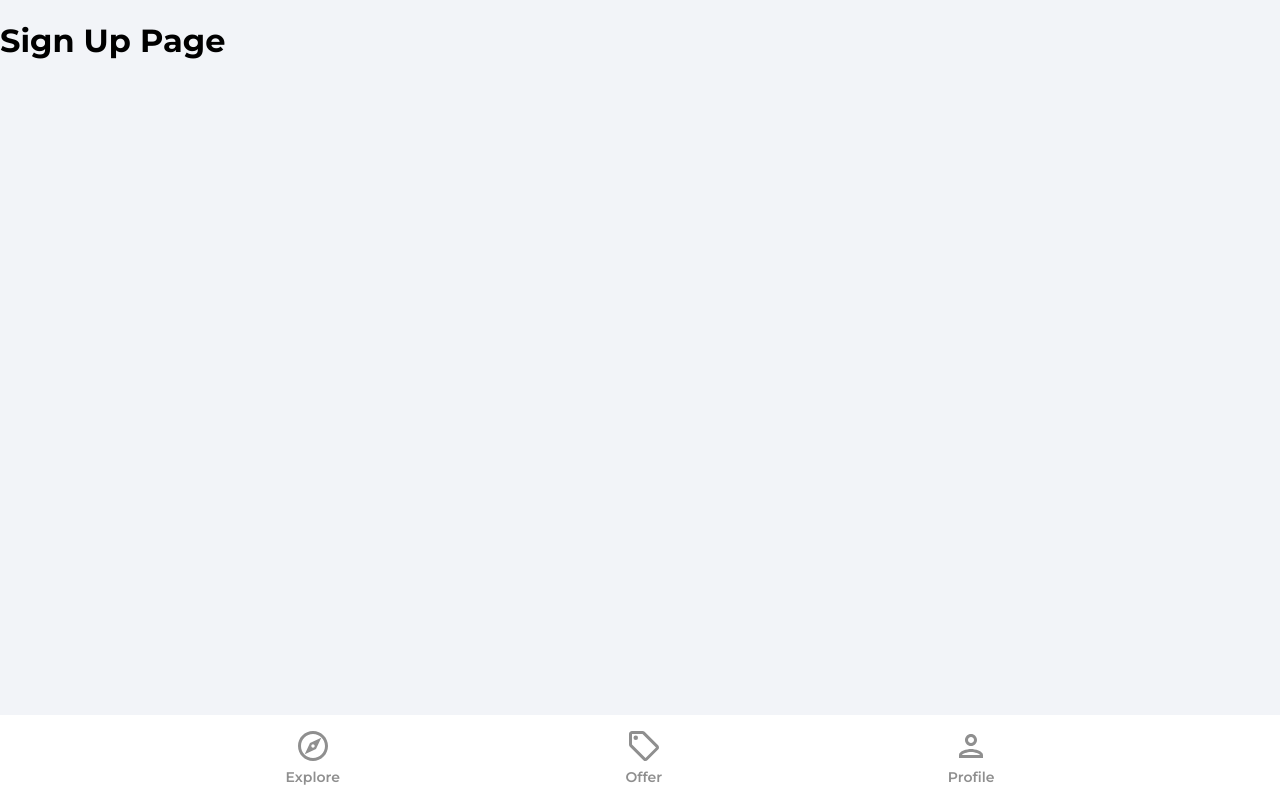
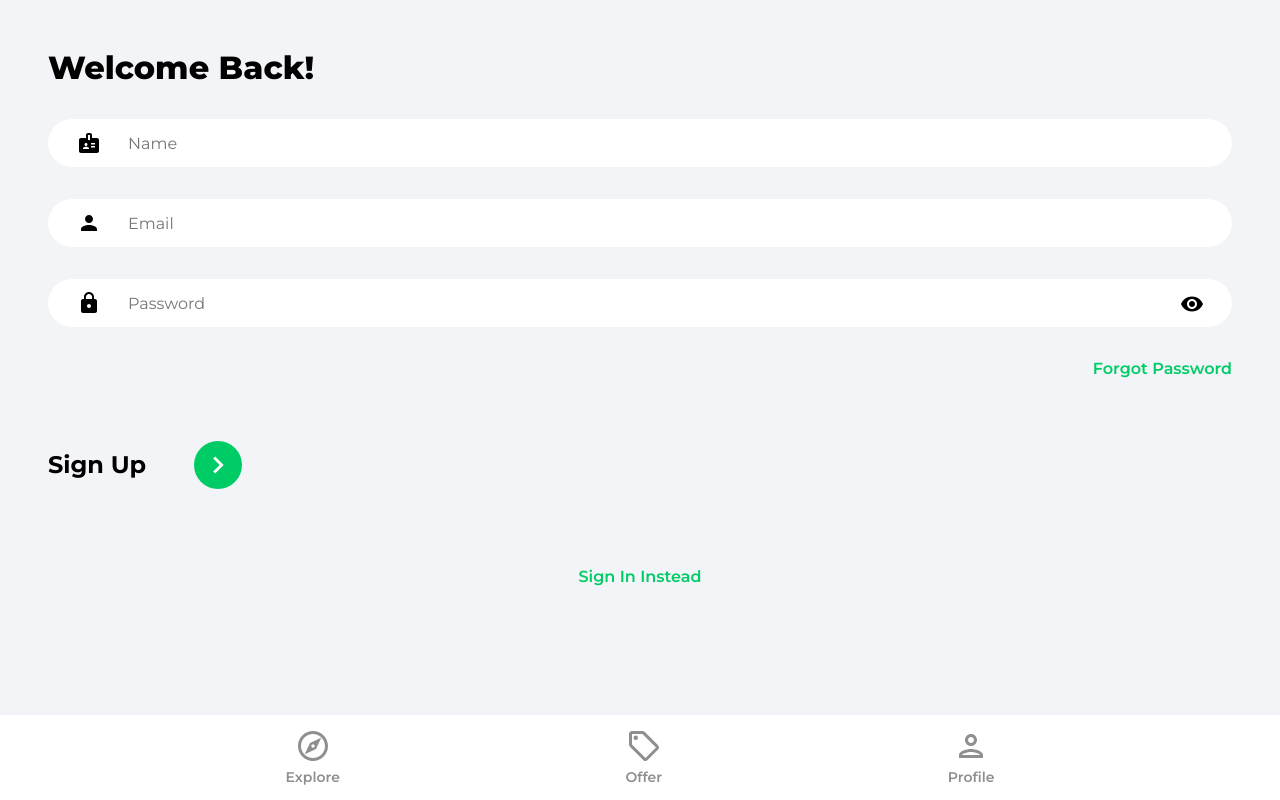
Before and after one commit to matan3sh/house-marketplace, a React (Create React App) app: page /sign-up in a window 1280 px wide. Built offline with nearby package versions, Linux system fonts and the light colour scheme.

Commit message:
Finish sign in and sign up pages

```diff
--- a/src/assets/components/ExploreIcon.tsx
+++ /dev/null
@@ -1,20 +0,0 @@
-interface IProps {
-  fill: string;
-  height: string;
-  width: string;
-}
-
-export function ExploreIcon({ fill, height, width }: IProps) {
-  return (
-    <svg
-      xmlns="http://www.w3.org/2000/svg"
-      height={height}
-      viewBox="0 0 24 24"
-      width={width}
-      fill={fill}
-    >
-      <path d="M0 0h24v24H0V0z" fill="none" />
-      <path d="M12 2C6.48 2 2 6.48 2 12s4.48 10 10 10 10-4.48 10-10S17.52 2 12 2zm0 18c-4.41 0-8-3.59-8-8s3.59-8 8-8 8 3.59 8 8-3.59 8-8 8zm-5.5-2.5l7.51-3.49L17.5 6.5 9.99 9.99 6.5 17.5zm5.5-6.6c.61 0 1.1.49 1.1 1.1s-.49 1.1-1.1 1.1-1.1-.49-1.1-1.1.49-1.1 1.1-1.1z" />
-    </svg>
-  );
-}
--- a/src/assets/components/OfferIcon.tsx
+++ /dev/null
@@ -1,21 +0,0 @@
-interface IProps {
-  fill: string;
-  height: string;
-  width: string;
-}
-
-export function OfferIcon({ fill, height, width }: IProps) {
-  return (
-    <svg
-      xmlns="http://www.w3.org/2000/svg"
-      height={height}
-      viewBox="0 0 24 24"
-      width={width}
-      fill={fill}
-    >
-      <path d="M0 0h24v24H0V0z" fill="none" />
-      <path d="M21.41 11.58l-9-9C12.05 2.22 11.55 2 11 2H4c-1.1 0-2 .9-2 2v7c0 .55.22 1.05.59 1.42l9 9c.36.36.86.58 1.41.58s1.05-.22 1.41-.59l7-7c.37-.36.59-.86.59-1.41s-.23-1.06-.59-1.42zM13 20.01L4 11V4h7v-.01l9 9-7 7.02z" />
-      <circle cx="6.5" cy="6.5" r="1.5" />
-    </svg>
-  );
-}
--- a/src/assets/components/PersonOutlineIcon.tsx
+++ /dev/null
@@ -1,20 +0,0 @@
-interface IProps {
-  fill: string;
-  height: string;
-  width: string;
-}
-
-export function PersonOutlineIcon({ fill, height, width }: IProps) {
-  return (
-    <svg
-      xmlns="http://www.w3.org/2000/svg"
-      height={height}
-      viewBox="0 0 24 24"
-      width={width}
-      fill={fill}
-    >
-      <path d="M0 0h24v24H0V0z" fill="none" />
-      <path d="M12 6c1.1 0 2 .9 2 2s-.9 2-2 2-2-.9-2-2 .9-2 2-2m0 10c2.7 0 5.8 1.29 6 2H6c.23-.72 3.31-2 6-2m0-12C9.79 4 8 5.79 8 8s1.79 4 4 4 4-1.79 4-4-1.79-4-4-4zm0 10c-2.67 0-8 1.34-8 4v2h16v-2c0-2.66-5.33-4-8-4z" />
-    </svg>
-  );
-}
--- a/src/pages/SignIn.tsx
+++ b/src/pages/SignIn.tsx
@@ -1,7 +1,85 @@
+import { ChangeEvent, useState } from "react";
+import { Link, useNavigate } from "react-router-dom";
+import { ReactComponent as ArrowRightIcon } from "../assets/svg/keyboardArrowRightIcon.svg";
+
+import visibilityIcon from "../assets/svg/visibilityIcon.svg";
+
+type FormData = {
+  email: string;
+  password: string;
+};
+
 export function SignIn() {
+  // eslint-disable-next-line @typescript-eslint/no-unused-vars
+  const navigate = useNavigate();
+
+  const [showPassword, setShowPassword] = useState<boolean>(false);
+  const [formData, setFormData] = useState<FormData>({
+    email: "",
+    password: "",
+  });
+  const { email, password } = formData;
+
+  const onChange = (e: ChangeEvent<HTMLInputElement>) => {
+    setFormData((prevState) => ({
+      ...prevState,
+      [e.target.id]: e.target.value,
+    }));
+  };
+
   return (
-    <div>
-      <h1>Sign In Page</h1>
+    <div className="pageContainer">
+      <header>
+        <p className="pageHeader">Welcome Back!</p>
+      </header>
+
+      <main>
+        <form>
+          <input
+            type="email"
+            className="emailInput"
+            placeholder="Email"
+            id="email"
+            value={email}
+            onChange={onChange}
+          />
+
+          <div className="passwordInputDiv">
+            <input
+              type={showPassword ? "text" : "password"}
+              className="passwordInput"
+              placeholder="Password"
+              id="password"
+              value={password}
+              onChange={onChange}
+            />
+
+            <img
+              src={visibilityIcon}
+              alt="show password"
+              className="showPassword"
+              onClick={() => setShowPassword((prevState) => !prevState)}
+            />
+          </div>
+
+          <Link to="/forgot-password" className="forgotPasswordLink">
+            Forgot Password
+          </Link>
+
+          <div className="signInBar">
+            <p className="signInText">Sign In</p>
+            <button type="button" className="signInButton">
+              <ArrowRightIcon fill="#fff" width="34px" height="34px" />
+            </button>
+          </div>
+        </form>
+
+        {/* Google OAuth */}
+
+        <Link to="/sign-up" className="registerLink">
+          Sign Up Instead
+        </Link>
+      </main>
     </div>
   );
 }
--- a/src/pages/SignUp.tsx
+++ b/src/pages/SignUp.tsx
@@ -1,7 +1,95 @@
+import { ChangeEvent, useState } from "react";
+import { Link, useNavigate } from "react-router-dom";
+import { ReactComponent as ArrowRightIcon } from "../assets/svg/keyboardArrowRightIcon.svg";
+
+import visibilityIcon from "../assets/svg/visibilityIcon.svg";
+
+type FormData = {
+  name: string;
+  email: string;
+  password: string;
+};
+
 export function SignUp() {
+  // eslint-disable-next-line @typescript-eslint/no-unused-vars
+  const navigate = useNavigate();
+
+  const [showPassword, setShowPassword] = useState<boolean>(false);
+  const [formData, setFormData] = useState<FormData>({
+    name: "",
+    email: "",
+    password: "",
+  });
+  const { name, email, password } = formData;
+
+  const onChange = (e: ChangeEvent<HTMLInputElement>) => {
+    setFormData((prevState) => ({
+      ...prevState,
+      [e.target.id]: e.target.value,
+    }));
+  };
+
   return (
-    <div>
-      <h1>Sign Up Page</h1>
+    <div className="pageContainer">
+      <header>
+        <p className="pageHeader">Welcome Back!</p>
+      </header>
+
+      <main>
+        <form>
+          <input
+            type="text"
+            className="nameInput"
+            placeholder="Name"
+            id="name"
+            value={name}
+            onChange={onChange}
+          />
+          <input
+            type="email"
+            className="emailInput"
+            placeholder="Email"
+            id="email"
+            value={email}
+            onChange={onChange}
+          />
+
+          <div className="passwordInputDiv">
+            <input
+              type={showPassword ? "text" : "password"}
+              className="passwordInput"
+              placeholder="Password"
+              id="password"
+              value={password}
+              onChange={onChange}
+            />
+
+            <img
+              src={visibilityIcon}
+              alt="show password"
+              className="showPassword"
+              onClick={() => setShowPassword((prevState) => !prevState)}
+            />
+          </div>
+
+          <Link to="/forgot-password" className="forgotPasswordLink">
+            Forgot Password
+          </Link>
+
+          <div className="signUpBar">
+            <p className="signUpText">Sign Up</p>
+            <button type="button" className="signUpButton">
+              <ArrowRightIcon fill="#fff" width="34px" height="34px" />
+            </button>
+          </div>
+        </form>
+
+        {/* Google OAuth */}
+
+        <Link to="/sign-in" className="registerLink">
+          Sign In Instead
+        </Link>
+      </main>
     </div>
   );
 }
--- a/tsconfig.json
+++ b/tsconfig.json
@@ -16,5 +16,5 @@
     "noEmit": true,
     "jsx": "react-jsx"
   },
-  "include": ["src"]
+  "include": ["src", "src/custom.d.ts"]
 }
```
Also changed, not shown: src/components/Navbar.tsx (+4 -3 lines), src/custom.d.ts (added, +18 -0 lines), src/config/_firebase.config.js (renamed from src/_firebase.config.js), 1 other file (tests, documents, lock files or other folders).
